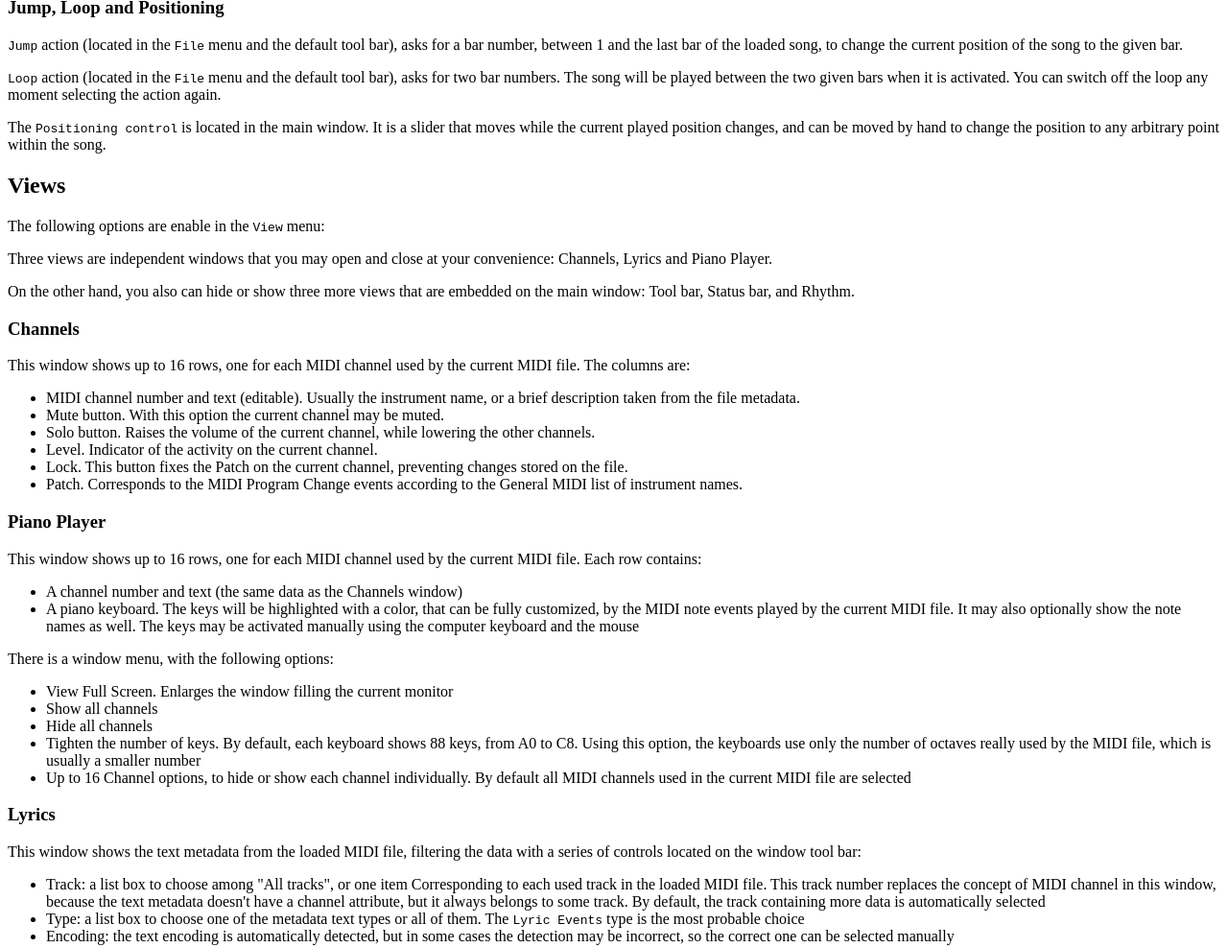
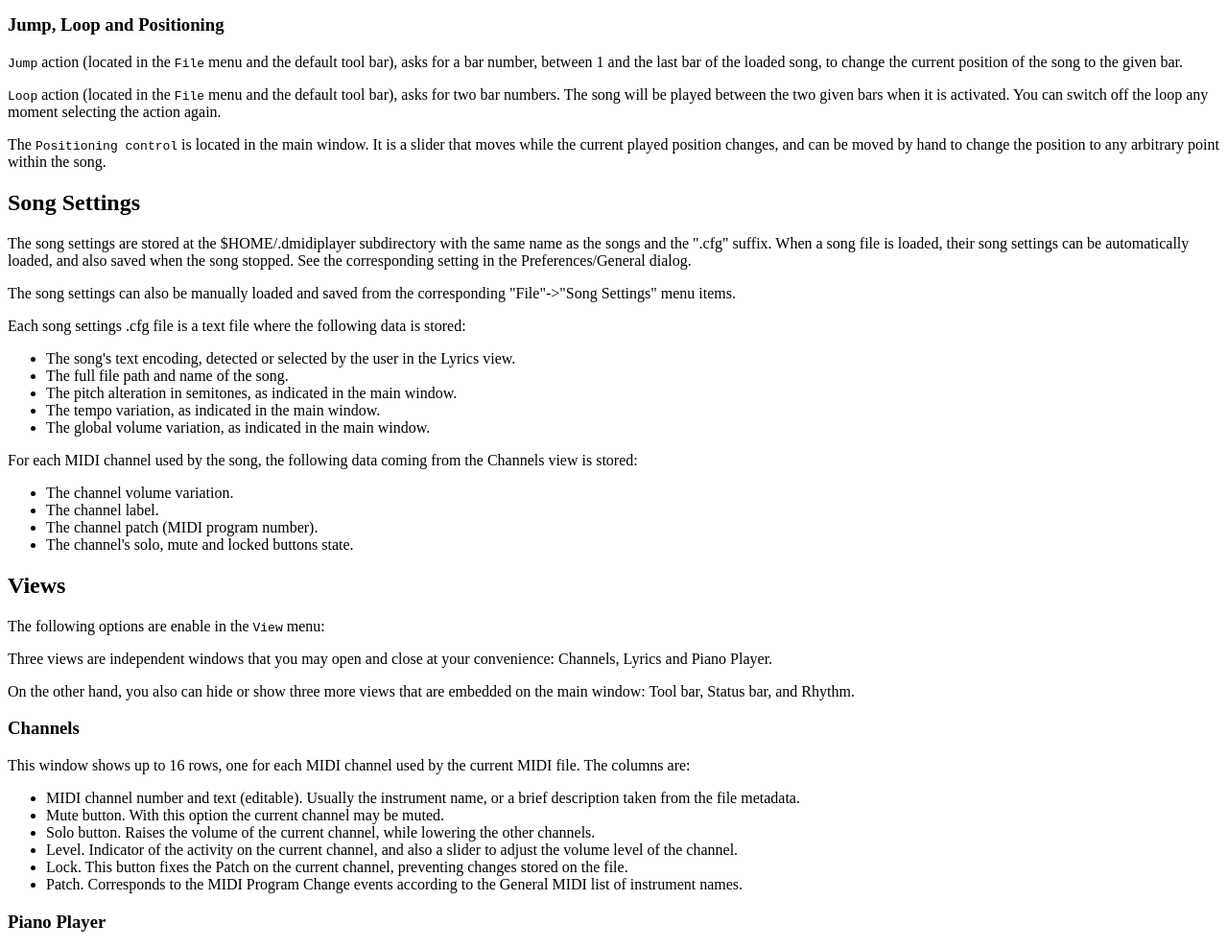
Before and after one commit to pedrolcl/dmidiplayer, a plain HTML site: page docs/en/index.html in a window 1280 px wide. Shown: the part 1704-2692 px from the top of the page at 96% size. Drawn offline with Linux system fonts and the light colour scheme.

Commit message:
help document updated (English)

```diff
--- a/docs/en/index.html
+++ b/docs/en/index.html
@@ -21,6 +21,7 @@
 <li><a href="#tempo">Tempo</a></li>
 <li><a href="#jump-loop-and-positioning">Jump, Loop and Positioning</a></li>
 </ul></li>
+<li><a href="#song-settings">Song Settings</a></li>
 <li><a href="#views">Views</a><ul>
 <li><a href="#channels">Channels</a></li>
 <li><a href="#piano-player">Piano Player</a></li>
@@ -78,6 +79,24 @@
 <p><code>Jump</code> action (located in the <code>File</code> menu and the default tool bar), asks for a bar number, between 1 and the last bar of the loaded song, to change the current position of the song to the given bar.</p>
 <p><code>Loop</code> action (located in the <code>File</code> menu and the default tool bar), asks for two bar numbers. The song will be played between the two given bars when it is activated. You can switch off the loop any moment selecting the action again.</p>
 <p>The <code>Positioning control</code> is located in the main window. It is a slider that moves while the current played position changes, and can be moved by hand to change the position to any arbitrary point within the song.</p>
+<h2 id="song-settings">Song Settings</h2>
+<p>The song settings are stored at the $HOME/.dmidiplayer subdirectory with the same name as the songs and the &quot;.cfg&quot; suffix. When a song file is loaded, their song settings can be automatically loaded, and also saved when the song stopped. See the corresponding setting in the Preferences/General dialog.</p>
+<p>The song settings can also be manually loaded and saved from the corresponding &quot;File&quot;-&gt;&quot;Song Settings&quot; menu items.</p>
+<p>Each song settings .cfg file is a text file where the following data is stored:</p>
+<ul>
+<li>The song's text encoding, detected or selected by the user in the Lyrics view.</li>
+<li>The full file path and name of the song.</li>
+<li>The pitch alteration in semitones, as indicated in the main window.</li>
+<li>The tempo variation, as indicated in the main window.</li>
+<li>The global volume variation, as indicated in the main window.</li>
+</ul>
+<p>For each MIDI channel used by the song, the following data coming from the Channels view is stored:</p>
+<ul>
+<li>The channel volume variation.</li>
+<li>The channel label.</li>
+<li>The channel patch (MIDI program number).</li>
+<li>The channel's solo, mute and locked buttons state.</li>
+</ul>
 <h2 id="views">Views</h2>
 <p>The following options are enable in the <code>View</code> menu:</p>
 <p>Three views are independent windows that you may open and close at your convenience: Channels, Lyrics and Piano Player.</p>
@@ -88,7 +107,7 @@
 <li>MIDI channel number and text (editable). Usually the instrument name, or a brief description taken from the file metadata.</li>
 <li>Mute button. With this option the current channel may be muted.</li>
 <li>Solo button. Raises the volume of the current channel, while lowering the other channels.</li>
-<li>Level. Indicator of the activity on the current channel.</li>
+<li>Level. Indicator of the activity on the current channel, and also a slider to adjust the volume level of the channel.</li>
 <li>Lock. This button fixes the Patch on the current channel, preventing changes stored on the file.</li>
 <li>Patch. Corresponds to the MIDI Program Change events according to the General MIDI list of instrument names.</li>
 </ul>
@@ -145,8 +164,11 @@
 <h4 id="general">General</h4>
 <ul>
 <li>Percussion MIDI Channel: Number from 1 to 16. Default 10, corresponding to the General MIDI standard percussion channel</li>
+<li>Solo Button % Volume Reduction. Default 50. The volume of other MIDI channels is reduced by this percentage when a channel has the &quot;solo&quot; button pressed.</li>
 <li>Start Playback Automatically After Loading. Enabled by default</li>
-<li>Advance Automatically to the Next PlayList Item. Enabled by default</li>
+<li>Advance Automatically to the Next PlayList Item. Enabled by default.</li>
+<li>Automatically Load and Save Song Settings. Not enabled by default. The song settings are stored at the $HOME/.dmidiplayer subdirectory with the same name as the songs and the &quot;.cfg&quot; suffix.</li>
+<li>Sticky Window Borders. Only for MS Windows. Enabled by default.</li>
 <li>Force Dark Mode. May be useful on Windows. On Linux and macOS the dark mode is automatically applied when configured in the Operating System</li>
 <li>Use Internal Icon Theme. This setting is needed on Windows and macOS.</li>
 <li>Qt Widgets Style. Depending on the operating system, affects the visual integration with other programs</li>
@@ -165,6 +187,7 @@
 <li>Note velocity to color tint. With this option, MIDI note events velocity attribute is used to give the highlighting color a lighter or darker tone</li>
 <li>Note names font. Opens a Font Selection window to choose the typography and size of the note names</li>
 <li>Show note names: available choices are Never, Minimal, When activated, always. The Minimal option shows only the names of the C keys.</li>
+<li>Octave subscript designation. Deactivated, the central C MIDI note #60 is presented as &quot;C4&quot;, but when activated is presented as &quot;C<sub>4</sub>&quot;.</li>
 </ul>
 <h3 id="toolbar-customization">Toolbar Customization</h3>
 <p>The tool bar is located on the main window, which has typically very small available space, and can be moved to the top or the bottom of the window, and also outside of it. The actions available as tool buttons can be configured in this dialog window. All actions are also main menu items.</p>
```
Also changed, not shown: 1 other file.
